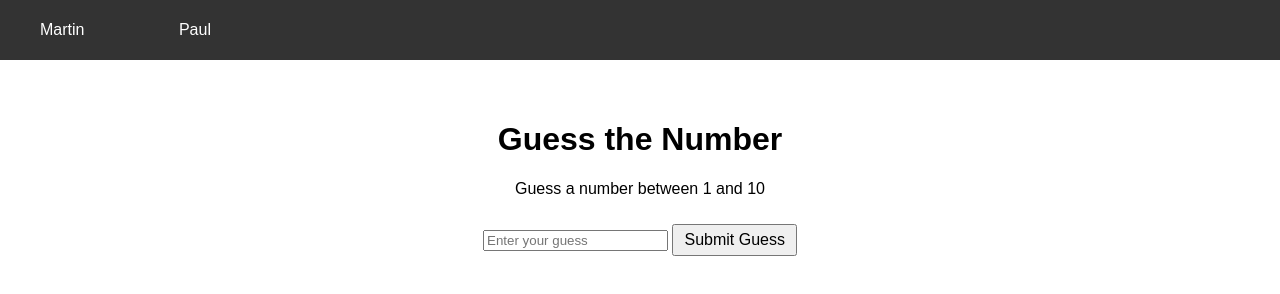
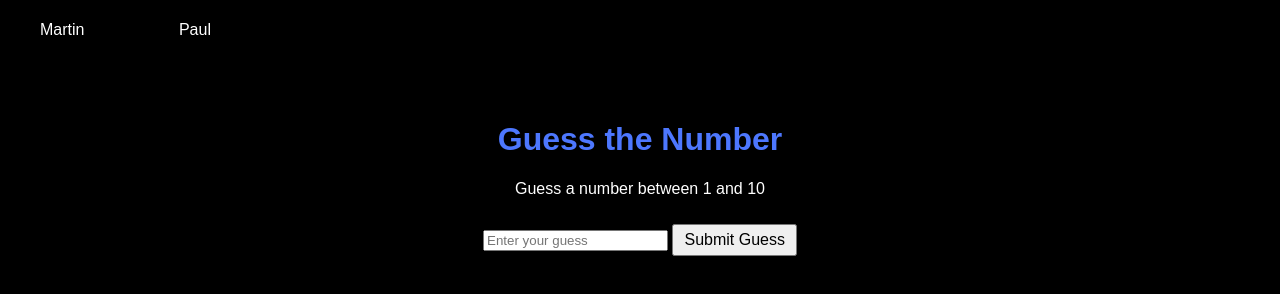
Before and after one commit to Momant24/Vi, a plain HTML site: page paul.html in a window 1280 px wide. Drawn offline with Linux system fonts and the light colour scheme.

Commit message:
styling
made more styling

```diff
--- a/paul.html
+++ b/paul.html
@@ -6,7 +6,7 @@
     <title>Document</title>
     <link rel="stylesheet" href="styling.css">
 </head>
-<body>
+<body class="paul_background">
 
     <div class="splash-screen">
         <h1 class="paul">Paul</h1>
@@ -20,7 +20,7 @@
     </div>
 
     <div class="container">
-        <h1>Guess the Number</h1>
+        <h1 class="title">Guess the Number</h1>
         <p id="message">Guess a number between 1 and 10</p>
         <input type="number" id="guessInput" placeholder="Enter your guess">
         <button onclick="checkGuess()">Submit Guess</button>
@@ -28,5 +28,8 @@
 
     <script src="Java.js"></script>
 
+
+
+
 </body>
 </html>
--- a/styling.css
+++ b/styling.css
@@ -48,6 +48,18 @@ body {
     z-index: 9999;
 }
 
+.paul_background {
+    background-color: black;
+}
+
+
+.title {
+    color: #4D77FE;
+}
+
+#message {
+    color: white;
+}
 
 .paul {
     font-size: 200px;
```
